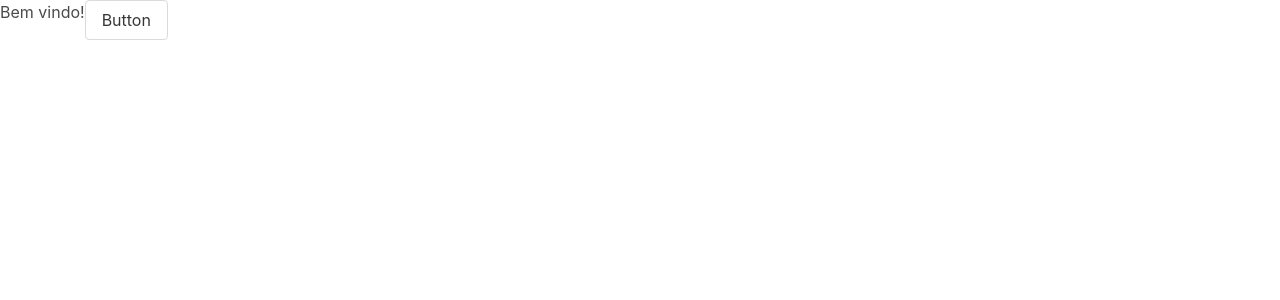
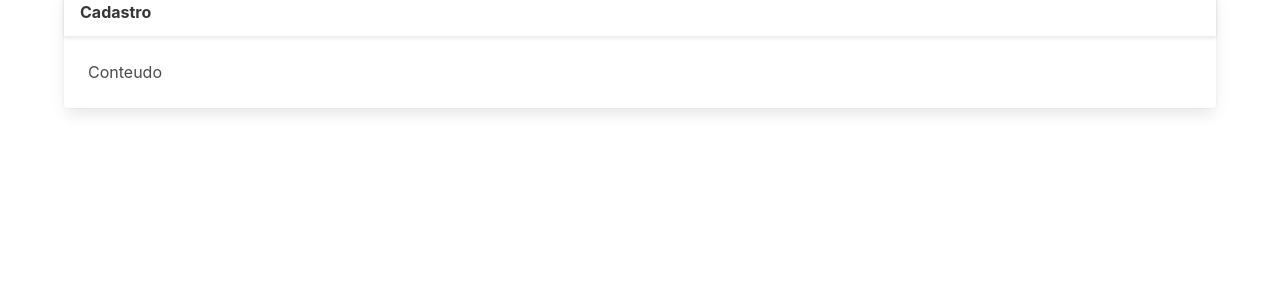
Before and after one commit to GuiSuttanni/AppVendas-nextjs-spring, a Next.js app: page / in a window 1280 px wide. Shown: the top 300 px of the page. Built offline with nearby package versions, Linux system fonts and the light colour scheme.

Commit message:
12 - Criando template principal

```diff
--- /dev/null
+++ b/src/pages/components/index.ts
@@ -0,0 +1 @@
+export { Layout } from './layout'
--- /dev/null
+++ b/src/pages/components/layout/index.tsx
@@ -0,0 +1,24 @@
+export const Layout: React.FC = () => {
+    return (
+        <div className="app">
+            <section className="main-content columns is-fullheight">
+                { /*MENU FICARA AQUI*/ }
+
+                <div className="container collumn is-10">
+                    <div className="card">
+                        <div className="card-header">
+                            <p className="card-header-title">
+                                Cadastro
+                            </p>
+                        </div>
+                        <div className="card-content">
+                            <div className="content">
+                                Conteudo
+                            </div>
+                        </div>
+                    </div>
+                </div>
+            </section>
+        </div>
+    )
+}
--- a/src/pages/index.tsx
+++ b/src/pages/index.tsx
@@ -1,4 +1,5 @@
 import Head from 'next/head'
+import { Layout } from './components'
 
 const Home: React.FC = () => {
   return (
@@ -8,9 +9,7 @@
         <link rel="icon" href="/favicon.ico" />
       </Head>
 
-      Bem vindo!
-
-      <button className="button">Button</button>
+      <Layout />
     </div>
   )
 }
--- a/tsconfig.json
+++ b/tsconfig.json
@@ -1,5 +1,6 @@
 {
   "compilerOptions": {
+    "baseUrl": "src",
     "target": "es5",
     "lib": ["dom", "dom.iterable", "esnext"],
     "allowJs": true,
```
